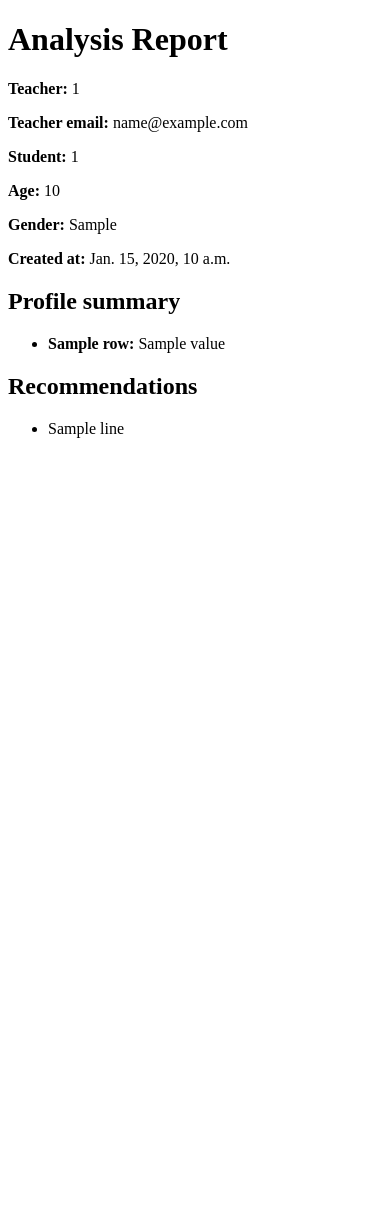
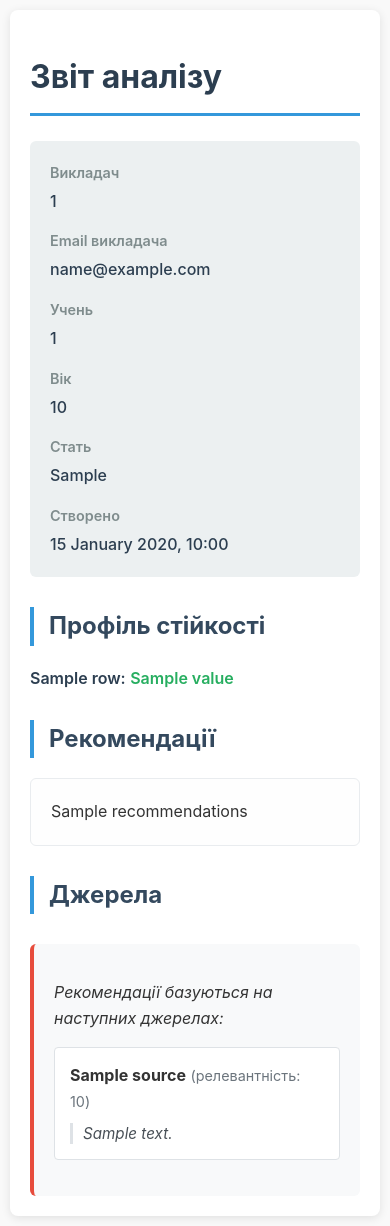
Before and after one commit to resilience-mriia-kma/gg-ml-resilience-mriia, a Django app: template resilience_app/templates/resilience_app/report_detail.html in a window 390 px wide. Before the commit the page ends 438 px from the top, so only its background shows below. Run offline with Django 5.2, Linux system fonts and the light colour scheme; the template is opened without the code that fills it: most values are stand-ins (such as "Sample title", 1, 10 or a date in 2020); data that the repository does not hold is empty; parts of the project's set-up code (start-up, migrations or seed data) failed here and were passed over.

```diff
--- a/resilience_app/constants.py
+++ b/resilience_app/constants.py
@@ -1,4 +1,10 @@
 from collections import OrderedDict
+
+RESILIENCE_LEVEL_UKRAINIAN = {
+    "low": "низький",
+    "medium": "середній",
+    "high": "високий",
+}
 
 SCORE_CHOICES = [
     ("", "---------"),
--- a/resilience_app/notifications.py
+++ b/resilience_app/notifications.py
@@ -9,7 +9,7 @@ from django.core.mail import EmailMultiAlternatives
 from django.urls import reverse
 from django.utils import timezone
 
-from .constants import FACTORS
+from .constants import FACTORS, RESILIENCE_LEVEL_UKRAINIAN
 from .models import AnalysisRequest, Notification, TeacherProfile
 from .teacher_ids import normalize_teacher_email
 
@@ -178,8 +178,10 @@ class NotificationService:
 
         summary_lines = []
         for factor_key, factor in FACTORS.items():
+            raw_value = analysis_request.profile.get(factor_key, '')
+            ukrainian_value = RESILIENCE_LEVEL_UKRAINIAN.get(raw_value, raw_value or '-')
             summary_lines.append(
-                f"- {factor['label']}: {analysis_request.profile.get(factor_key, '-')}"
+                f"- {factor['label']}: {ukrainian_value}"
             )
 
         recommendation_lines = self._extract_recommendation_lines(
--- a/resilience_app/templates/resilience_app/report_detail.html
+++ b/resilience_app/templates/resilience_app/report_detail.html
@@ -1,35 +1,246 @@
 <!DOCTYPE html>
-<html lang="en">
+<html lang="uk">
 <head>
     <meta charset="utf-8" />
+    <meta name="viewport" content="width=device-width, initial-scale=1.0">
     <title>Analysis Report</title>
+    <style>
+        body {
+            font-family: -apple-system, BlinkMacSystemFont, 'Segoe UI', Roboto, Oxygen, Ubuntu, Cantarell, sans-serif;
+            line-height: 1.6;
+            color: #333;
+            max-width: 800px;
+            margin: 0 auto;
+            padding: 20px;
+            background-color: #f9f9f9;
+        }
+
+        .report-container {
+            background: white;
+            border-radius: 8px;
+            box-shadow: 0 2px 10px rgba(0, 0, 0, 0.1);
+            padding: 30px;
+        }
+
+        h1 {
+            color: #2c3e50;
+            border-bottom: 3px solid #3498db;
+            padding-bottom: 10px;
+            margin-bottom: 25px;
+        }
+
+        h2 {
+            color: #34495e;
+            margin-top: 30px;
+            margin-bottom: 15px;
+            border-left: 4px solid #3498db;
+            padding-left: 15px;
+        }
+
+        .info-grid {
+            display: grid;
+            grid-template-columns: repeat(auto-fit, minmax(250px, 1fr));
+            gap: 15px;
+            margin-bottom: 25px;
+            padding: 20px;
+            background-color: #ecf0f1;
+            border-radius: 6px;
+        }
+
+        .info-item {
+            display: flex;
+            flex-direction: column;
+        }
+
+        .info-label {
+            font-weight: 600;
+            color: #7f8c8d;
+            font-size: 0.9em;
+            margin-bottom: 5px;
+        }
+
+        .info-value {
+            color: #2c3e50;
+            font-weight: 500;
+        }
+
+        .profile-summary {
+            margin: 20px 0;
+        }
+
+        .profile-summary ul {
+            list-style: none;
+            padding: 0;
+        }
+
+        .profile-summary li {
+            margin-bottom: 8px;
+            line-height: 1.5;
+        }
+
+        .profile-label {
+            font-weight: 600;
+            color: #2c3e50;
+        }
+
+        .profile-value {
+            color: #27ae60;
+            font-weight: 600;
+        }
+
+        .recommendations {
+            background: #fefefe;
+            border: 1px solid #e9ecef;
+            border-radius: 6px;
+            padding: 20px;
+            margin: 20px 0;
+        }
+
+        .recommendations p {
+            margin-bottom: 15px;
+            text-align: justify;
+        }
+
+        .recommendations h3 {
+            color: #2980b9;
+            margin: 20px 0 10px 0;
+            font-size: 1.1em;
+        }
+
+        .recommendations ol {
+            padding-left: 20px;
+        }
+
+        .recommendations li {
+            margin-bottom: 10px;
+            line-height: 1.7;
+        }
+
+        .no-recommendations {
+            text-align: center;
+            color: #7f8c8d;
+            font-style: italic;
+            padding: 20px;
+        }
+
+        .sources {
+            margin-top: 30px;
+            padding: 20px;
+            background: #f8f9fa;
+            border-radius: 6px;
+            border-left: 4px solid #e74c3c;
+        }
+
+        .sources ul {
+            list-style: none;
+            padding: 0;
+        }
+
+        .sources li {
+            margin-bottom: 15px;
+            padding: 15px;
+            background: white;
+            border-radius: 4px;
+            border: 1px solid #dee2e6;
+        }
+
+        .source-score {
+            color: #6c757d;
+            font-size: 0.9em;
+            font-weight: normal;
+        }
+
+        .source-content {
+            margin-top: 8px;
+            color: #495057;
+            font-style: italic;
+            font-size: 0.95em;
+            line-height: 1.4;
+            border-left: 3px solid #dee2e6;
+            padding-left: 10px;
+        }
+
+        @media (max-width: 600px) {
+            .info-grid {
+                grid-template-columns: 1fr;
+            }
+
+            body {
+                padding: 10px;
+            }
+
+            .report-container {
+                padding: 20px;
+            }
+        }
+    </style>
 </head>
 <body>
-    <h1>Analysis Report</h1>
+    <div class="report-container">
+        <h1>Звіт аналізу</h1>
 
-    <p><strong>Teacher:</strong> {{ analysis_request.teacher_id }}</p>
-    <p><strong>Teacher email:</strong> {{ analysis_request.teacher_email }}</p>
-    <p><strong>Student:</strong> {{ analysis_request.student_id }}</p>
-    <p><strong>Age:</strong> {{ analysis_request.student_age }}</p>
-    <p><strong>Gender:</strong> {{ analysis_request.student_gender }}</p>
-    <p><strong>Created at:</strong> {{ analysis_request.created_at }}</p>
+        <div class="info-grid">
+            <div class="info-item">
+                <div class="info-label">Викладач</div>
+                <div class="info-value">{{ analysis_request.teacher_id }}</div>
+            </div>
+            <div class="info-item">
+                <div class="info-label">Email викладача</div>
+                <div class="info-value">{{ analysis_request.teacher_email }}</div>
+            </div>
+            <div class="info-item">
+                <div class="info-label">Учень</div>
+                <div class="info-value">{{ analysis_request.student_id }}</div>
+            </div>
+            <div class="info-item">
+                <div class="info-label">Вік</div>
+                <div class="info-value">{{ analysis_request.student_age }}</div>
+            </div>
+            <div class="info-item">
+                <div class="info-label">Стать</div>
+                <div class="info-value">{{ analysis_request.student_gender }}</div>
+            </div>
+            <div class="info-item">
+                <div class="info-label">Створено</div>
+                <div class="info-value">{{ analysis_request.created_at|date:"j F Y, H:i" }}</div>
+            </div>
+        </div>
 
-    <h2>Profile summary</h2>
+        <h2>Профіль стійкості</h2>
+        <div class="profile-summary">
             <ul>
                 {% for row in profile_rows %}
-            <li><strong>{{ row.label }}:</strong> {{ row.value }}</li>
+                    <li><span class="profile-label">{{ row.label }}:</span> <span class="profile-value">{{ row.value }}</span></li>
                 {% endfor %}
             </ul>
+        </div>
 
-    <h2>Recommendations</h2>
-    {% if recommendation_lines %}
+        <h2>Рекомендації</h2>
+        {% if analysis_request.recommendations %}
+            <div class="recommendations">
+                {{ analysis_request.recommendations|linebreaksbr }}
+            </div>
+
+            {% if analysis_request.sources %}
+                <h2>Джерела</h2>
+                <div class="sources">
+                    <p><em>Рекомендації базуються на наступних джерелах:</em></p>
                     <ul>
-            {% for line in recommendation_lines %}
-                <li>{{ line }}</li>
+                        {% for source in analysis_request.sources %}
+                            <li>
+                                <strong>{{ source.document_title }}</strong>
+                                <span class="source-score">(релевантність: {{ source.score }})</span>
+                                <div class="source-content">{{ source.content }}</div>
+                            </li>
                         {% endfor %}
                     </ul>
+                </div>
+            {% endif %}
         {% else %}
-        <p>No recommendations available yet.</p>
+            <div class="no-recommendations">
+                Рекомендації поки що недоступні.
+            </div>
         {% endif %}
+    </div>
 </body>
 </html>
```
Also changed, not shown: config/settings.py (+45 -0 lines), rag_pipeline/llm/prompt_builder.py (+7 -4 lines), resilience_app/async_recommendation_service.py (added, +101 -0 lines), resilience_app/models.py (+21 -14 lines), resilience_app/recommendation_service.py (+34 -4 lines), resilience_app/views.py (+52 -17 lines), resilience_app/migrations/0008_alter_teacherappfeedback_options_and_more.py (added). Lines whose indentation alone changed are shown as unchanged.
